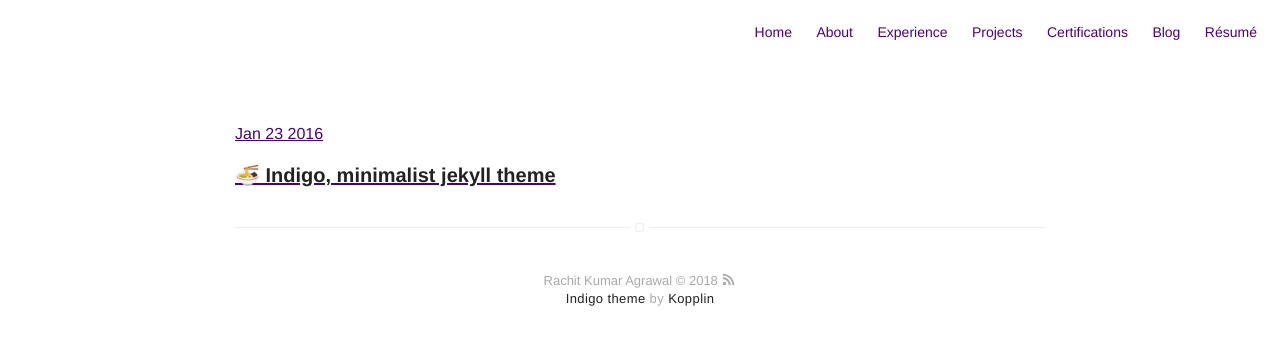
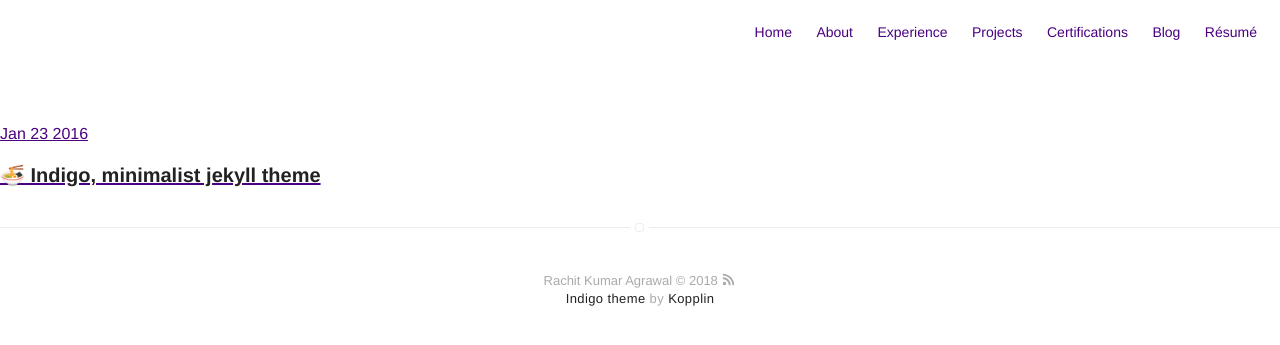
Before and after one commit to rachitagrawal/rachitagrawal.github.io, a Jekyll site: the page built from achievements.html, in a window 1280 px wide. Shown: the top 345 px of the page. Built offline with Jekyll 4.4.1, drawn with Linux system fonts in a browser that asks for light colours; emoji names are drawn with the system emoji font.

Commit message:
Adding a manual width pixel

```diff
--- a/_config.yml
+++ b/_config.yml
@@ -63,7 +63,7 @@ authors:
 # do you want a larger site? change the option below
 # options: [normal, large] | default: normal
 # normal = 560px / large = 810px
-width: large
+width: 1024px
 
 # if you don't need pagination, comment the *paginate* configs below
 # paginate: 5
```
